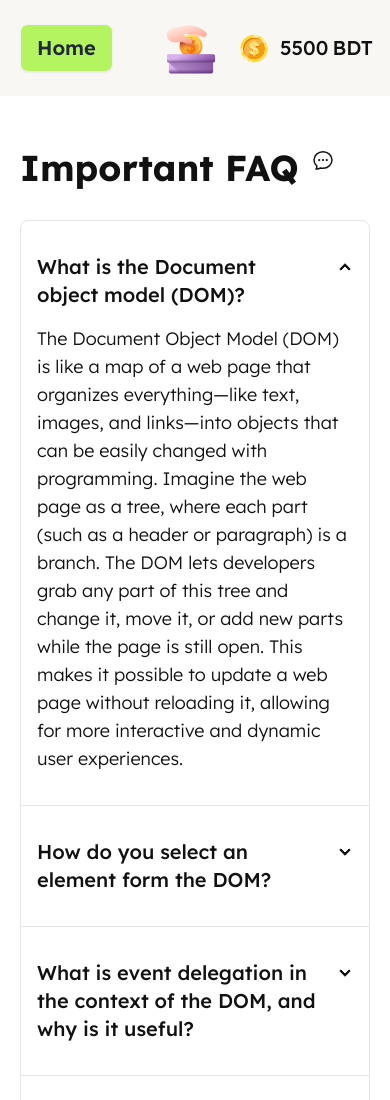
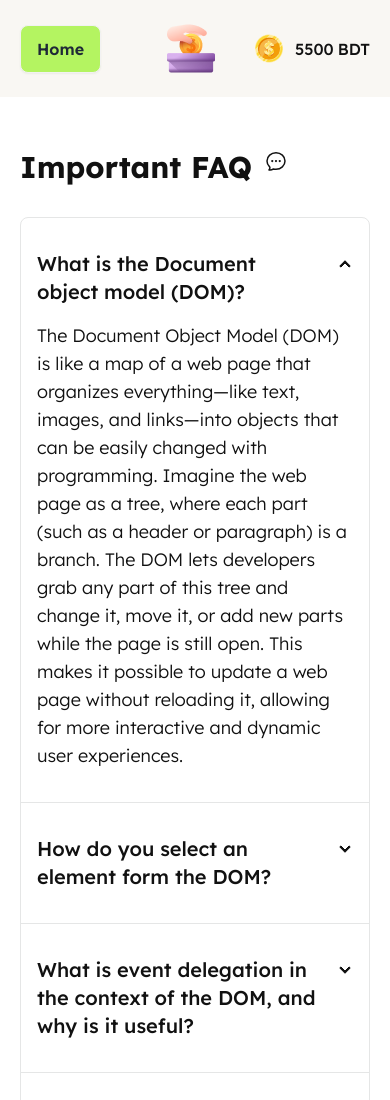
Before and after one commit to Mehedi107/Donate_Bangladesh, a plain HTML site: page blog.html in a window 390 px wide. Shown: the top 1100 px of the page. Drawn offline with nearby package versions, Linux system fonts and the light colour scheme.

Commit message:
Update blog.html

```diff
--- a/blog.html
+++ b/blog.html
@@ -49,14 +49,14 @@
           <div class="navbar-start">
             <a
               href="index.html"
-              class="btn sm:btn-lg font-semibold text-xl bg-colorPrimary hover:bg-colorPrimaryLight"
+              class="btn sm:btn-lg font-semibold text-base md:text-xl bg-colorPrimary hover:bg-colorPrimaryLight"
             >
               Home
             </a>
           </div>
           <!-- Logo -->
           <div class="navbar-center">
-            <a class="btn btn-ghost text-xl hover:bg-transparent"
+            <a class="text-xl"
               ><img src="assets/logo.png" alt="logo" class="mr-2" /><span
                 class="hidden md:block"
                 >Donate Bangladesh</span
@@ -65,7 +65,7 @@
           </div>
           <!-- Balance -->
           <div class="navbar-end">
-            <span class="uppercase flex items-center text-xl font-medium"
+            <span class="uppercase flex items-center text-base md:text-xl font-medium"
               ><img src="assets/coin.png" alt="" /><span
                 class="balance ml-3 mr-1"
                 >5500</span
@@ -78,7 +78,7 @@
     <!-- main -->
     <main>
       <section class="container mx-auto p-5">
-        <h2 class="flex text-4xl font-bold mt-8">
+        <h2 class="flex text-3xl md:text-4xl font-bold mt-8">
           Important FAQ
           <span class="ml-3"
             ><svg
@@ -189,14 +189,5 @@
         </div>
       </section>
     </main>
-
-    <script>
-      document.addEventListener('DOMContentLoaded', function () {
-        const storedBalance = localStorage.getItem('currentBalance');
-
-        if (storedBalance)
-          document.querySelector('.balance').textContent = storedBalance;
-      });
-    </script>
   </body>
 </html>
```
